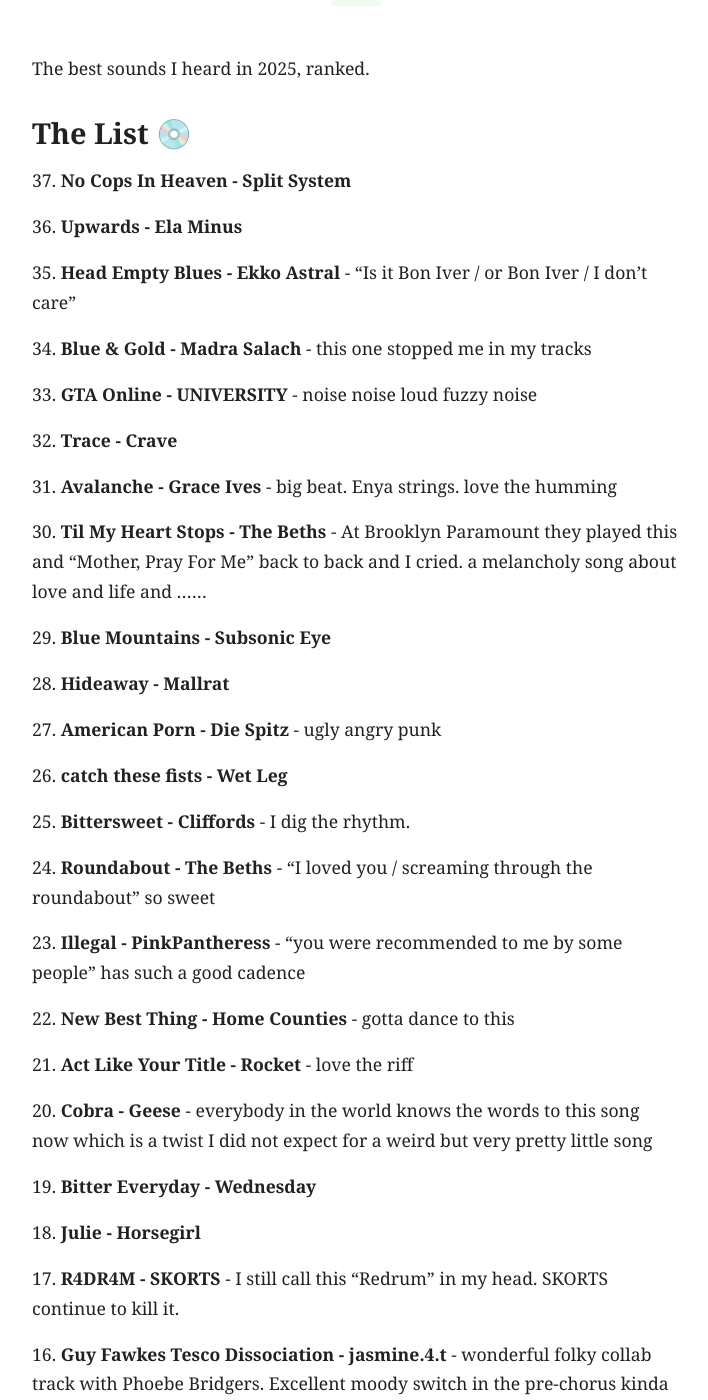
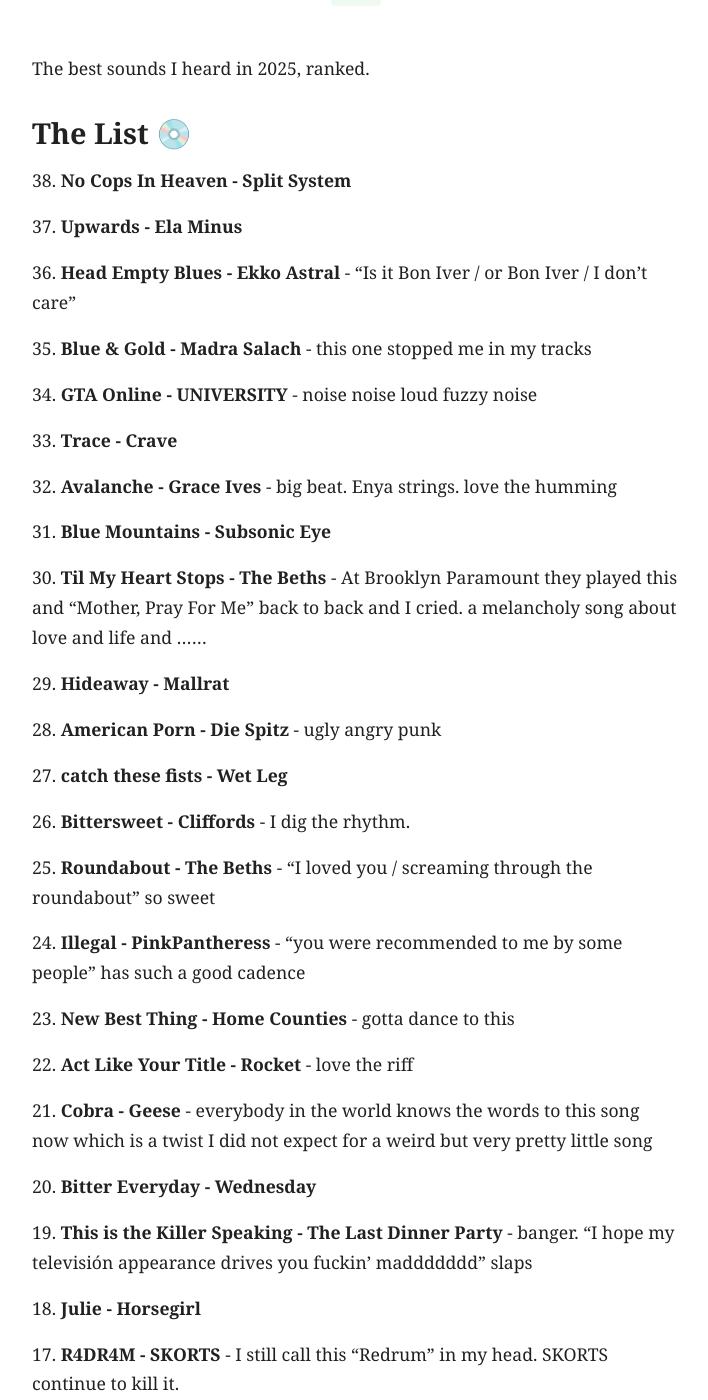
Before and after one commit to ttwardz/bum-notes-blog, a Jekyll site: the page built from _posts/2026-01-05-favorite-music-2025.md, in a window 1280 px wide and 1400 px high, scrolled down 253 px. Shown: the whole window, without its empty margins (284-992 px from the left). Built offline with Jekyll 4.4.1, drawn with Linux system fonts in a browser that asks for light colours.

Commit message:
edit Fav Music 2025 list, new item

```diff
--- a/_posts/2026-01-05-favorite-music-2025.md
+++ b/_posts/2026-01-05-favorite-music-2025.md
@@ -12,43 +12,45 @@ tags: [music]
 
 ## The List 💿
 
-37\. **No Cops In Heaven - Split System**
+38\. **No Cops In Heaven - Split System**
 
-36\. **Upwards - Ela Minus**
+37\. **Upwards - Ela Minus**
 
-35\. **Head Empty Blues - Ekko Astral** - "Is it Bon Iver / or Bon Iver / I don't care"
+36\. **Head Empty Blues - Ekko Astral** - "Is it Bon Iver / or Bon Iver / I don't care"
 
-34\. **Blue & Gold - Madra Salach** - this one stopped me in my tracks
+35\. **Blue & Gold - Madra Salach** - this one stopped me in my tracks
 
-33\. **GTA Online - UNIVERSITY** - noise noise loud fuzzy noise
+34\. **GTA Online - UNIVERSITY** - noise noise loud fuzzy noise
 
-32\. **Trace - Crave**
+33\. **Trace - Crave**
 
-31\. **Avalanche - Grace Ives** - big beat. Enya strings. love the humming
+32\. **Avalanche - Grace Ives** - big beat. Enya strings. love the humming
+
+31\. **Blue Mountains - Subsonic Eye**
 
 30\. **Til My Heart Stops - The Beths** - At Brooklyn Paramount they played this and “Mother, Pray For Me” back to back and I cried. a melancholy song about love and life and ......
 
-29\. **Blue Mountains - Subsonic Eye**
+29\. **Hideaway - Mallrat**
 
-28\. **Hideaway - Mallrat**
+28\. **American Porn - Die Spitz** - ugly angry punk
 
-27\. **American Porn - Die Spitz** - ugly angry punk
+27\. **catch these fists - Wet Leg**
 
-26\. **catch these fists - Wet Leg**
+26\. **Bittersweet - Cliffords** - I dig the rhythm.
 
-25\. **Bittersweet - Cliffords** - I dig the rhythm.
+25\. **Roundabout - The Beths** - “I loved you / screaming through the roundabout” so sweet
 
-24\. **Roundabout - The Beths** - “I loved you / screaming through the roundabout” so sweet
+24\. **Illegal - PinkPantheress** - “you were recommended to me by some people” has such a good cadence
 
-23\. **Illegal - PinkPantheress** - “you were recommended to me by some people” has such a good cadence
+23\. **New Best Thing - Home Counties** - gotta dance to this
 
-22\. **New Best Thing - Home Counties** - gotta dance to this
+22\. **Act Like Your Title - Rocket** - love the riff
 
-21\. **Act Like Your Title - Rocket** - love the riff
+21\. **Cobra - Geese** - everybody in the world knows the words to this song now which is a twist I did not expect for a weird but very pretty little song
 
-20\. **Cobra - Geese** - everybody in the world knows the words to this song now which is a twist I did not expect for a weird but very pretty little song
+20\. **Bitter Everyday - Wednesday**
 
-19\. **Bitter Everyday - Wednesday**
+19\. **This is the Killer Speaking - The Last Dinner Party** - banger. “I hope my televisión appearance drives you fuckin’ maddddddd” slaps
 
 18\. **Julie - Horsegirl**
 
```
